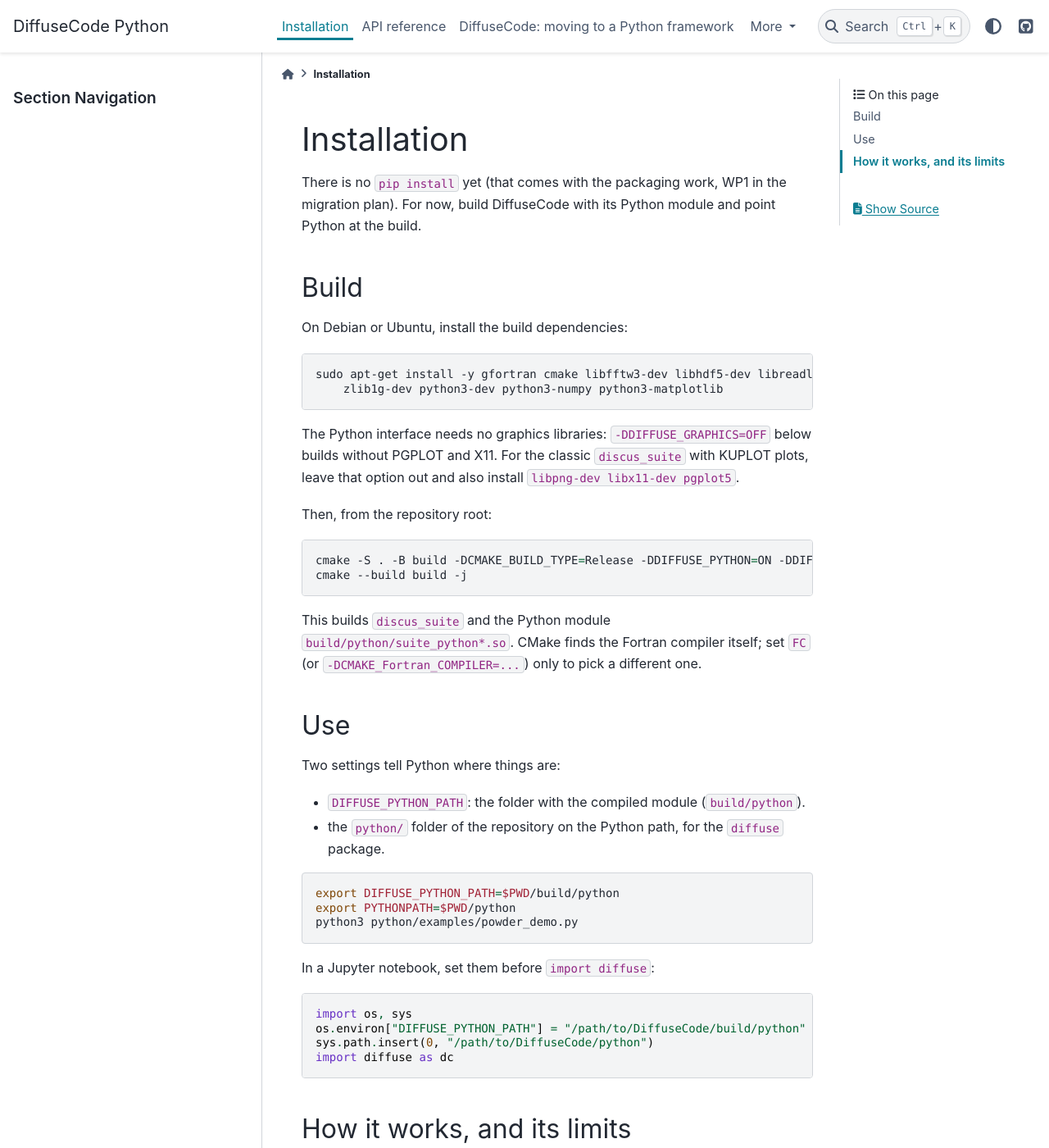
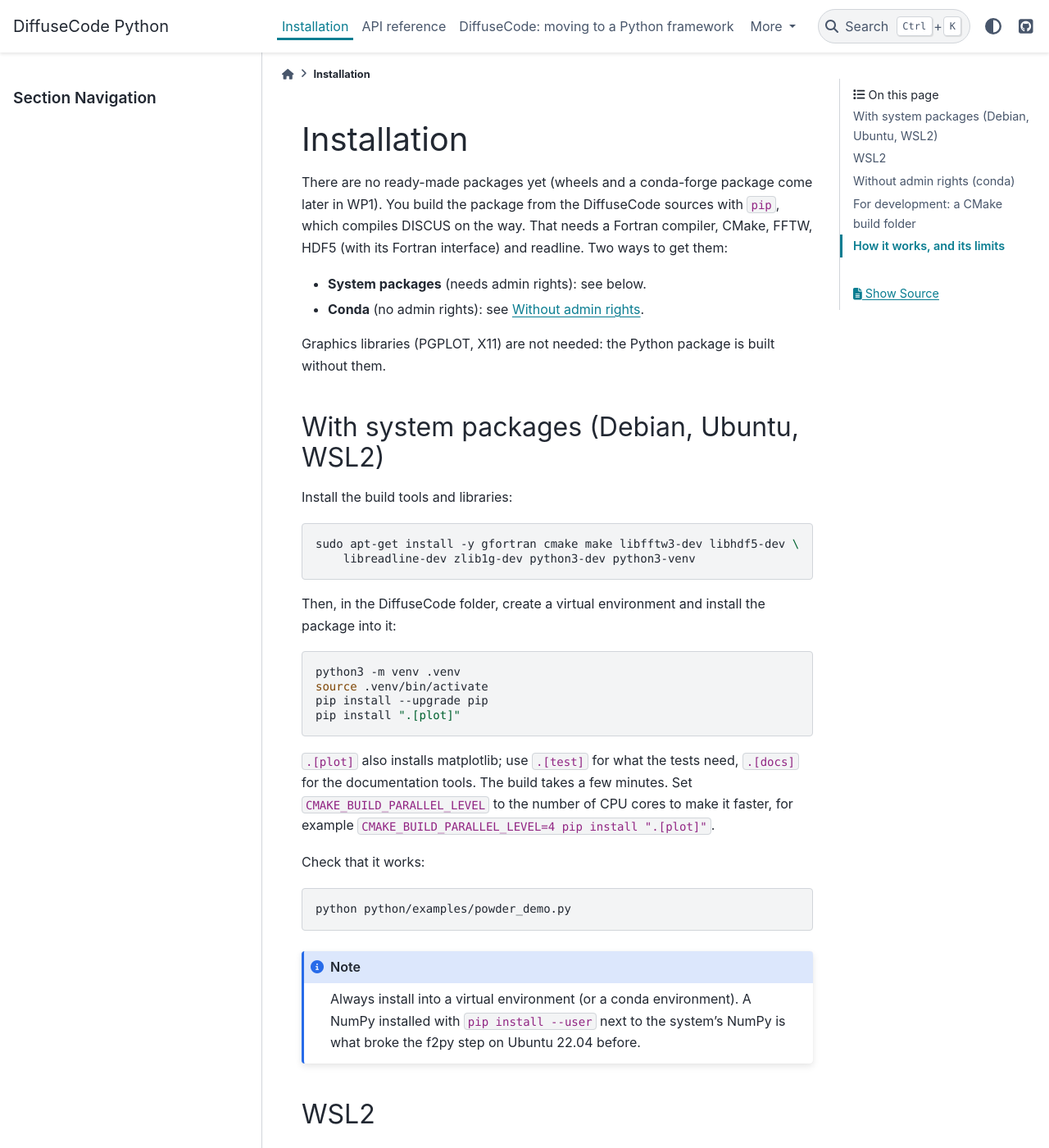
Before and after one commit to tproffen/DiffuseCode, a Sphinx documentation site: the page built from docs/install.md, in a window 1280 px wide and 1400 px high. Shown: the whole window at 82% size. Built offline with Sphinx 7.4.7 and the PyData theme 0.15.4, drawn with Linux system fonts in a browser that asks for light colours; pages that are not in the unit, such as notebooks, are missing from menus; the version number is read from the project's files by our own code; some of the changed text lies outside the part shown.

Commit message:
WP1 docs: install with pip in a virtual environment, WSL2, conda
docs/install.md now leads with "pip install ." in a virtual environment
(system packages), has a WSL2 section (work under ~/, not /mnt/c; no
display needed; Jupyter), the conda route for users without admin rights,
and the CMake build folder for development. python/README.md and CLAUDE.md
point to it; the plan's WP1 section records progress and what is still
open (wheels, Ninja, optional readline, package name).

Co-Authored-By: Claude Opus 5.5 <noreply@anthropic.com>
Claude-Session: https://claude.ai/code/session_018Yw8KkfPLawp8Po4f5Bc9v

````diff
--- a/docs/install.md
+++ b/docs/install.md
@@ -1,56 +1,104 @@
 # Installation
 
-There is no `pip install` yet (that comes with the packaging work, WP1 in
-the migration plan). For now, build DiffuseCode with its Python module and
-point Python at the build.
+There are no ready-made packages yet (wheels and a conda-forge package come
+later in WP1). You build the package from the DiffuseCode sources with
+`pip`, which compiles DISCUS on the way. That needs a Fortran compiler, CMake,
+FFTW, HDF5 (with its Fortran interface) and readline. Two ways to get them:
 
-## Build
+* **System packages** (needs admin rights): see below.
+* **Conda** (no admin rights): see [Without admin rights](#without-admin-rights-conda).
 
-On Debian or Ubuntu, install the build dependencies:
+Graphics libraries (PGPLOT, X11) are not needed: the Python package is built
+without them.
+
+## With system packages (Debian, Ubuntu, WSL2)
+
+Install the build tools and libraries:
 
 ```bash
-sudo apt-get install -y gfortran cmake libfftw3-dev libhdf5-dev libreadline-dev \
-    zlib1g-dev python3-dev python3-numpy python3-matplotlib
+sudo apt-get install -y gfortran cmake make libfftw3-dev libhdf5-dev \
+    libreadline-dev zlib1g-dev python3-dev python3-venv
 ```
 
-The Python interface needs no graphics libraries: `-DDIFFUSE_GRAPHICS=OFF`
-below builds without PGPLOT and X11. For the classic `discus_suite` with
-KUPLOT plots, leave that option out and also install `libpng-dev libx11-dev
-pgplot5`.
+Then, in the DiffuseCode folder, create a virtual environment and install the
+package into it:
 
-Then, from the repository root:
+```bash
+python3 -m venv .venv
+source .venv/bin/activate
+pip install --upgrade pip
+pip install ".[plot]"
+```
+
+`.[plot]` also installs matplotlib; use `.[test]` for what the tests need,
+`.[docs]` for the documentation tools. The build takes a few minutes. Set
+`CMAKE_BUILD_PARALLEL_LEVEL` to the number of CPU cores to make it faster,
+for example `CMAKE_BUILD_PARALLEL_LEVEL=4 pip install ".[plot]"`.
+
+Check that it works:
+
+```bash
+python python/examples/powder_demo.py
+```
+
+```{note}
+Always install into a virtual environment (or a conda environment). A NumPy
+installed with `pip install --user` next to the system's NumPy is what broke
+the f2py step on Ubuntu 22.04 before.
+```
+
+## WSL2
+
+WSL2 (Windows Subsystem for Linux) runs a real Linux, so the instructions
+above work unchanged in its Ubuntu. Ubuntu 22.04 with Python 3.10 is tested
+in CI. Three tips:
+
+* **Work in the Linux file system** (`~/...`), not under `/mnt/c/...`: files
+  on the Windows side are much slower to read and write from Linux, and the
+  build reads and writes many files.
+* **No display is needed.** The package has no graphics; matplotlib plots go
+  to files, or to a window if your WSL2 has WSLg (Windows 11).
+* **Jupyter:** run `pip install jupyterlab` in the virtual environment and
+  start `jupyter lab`; open the link it prints in your Windows browser.
+
+## Without admin rights (conda)
+
+Everything, including the compilers, can come from
+[conda-forge](https://conda-forge.org). Install
+[Miniforge](https://github.com/conda-forge/miniforge) into your home folder
+(no admin rights needed), then, in the DiffuseCode folder:
+
+```bash
+conda env create -f environment.yml
+conda activate diffuse
+pip install --no-build-isolation .
+```
+
+`--no-build-isolation` makes pip build with the compilers and libraries of
+the conda environment. This works on Linux and on HPC clusters; it is tested
+in CI.
+
+On a cluster you can also use its environment modules instead (for example
+`module load gcc cmake hdf5 fftw`), then follow the system-package route from
+`python3 -m venv` on.
+
+## For development: a CMake build folder
+
+To work on DiffuseCode itself, build with CMake directly and point Python at
+the build folder and the source:
 
 ```bash
 cmake -S . -B build -DCMAKE_BUILD_TYPE=Release -DDIFFUSE_PYTHON=ON -DDIFFUSE_GRAPHICS=OFF
 cmake --build build -j
+export DIFFUSE_PYTHON_PATH=$PWD/build/python
+export PYTHONPATH=$PWD/python
 ```
 
-This builds `discus_suite` and the Python module `build/python/suite_python*.so`.
-CMake finds the Fortran compiler itself; set `FC` (or
-`-DCMAKE_Fortran_COMPILER=...`) only to pick a different one.
-
-## Use
-
-Two settings tell Python where things are:
-
-* `DIFFUSE_PYTHON_PATH`: the folder with the compiled module (`build/python`).
-* the `python/` folder of the repository on the Python path, for the
-  `diffuse` package.
-
-```bash
-export DIFFUSE_PYTHON_PATH=$PWD/build/python
-export PYTHONPATH=$PWD/python
-python3 python/examples/powder_demo.py
-```
-
-In a Jupyter notebook, set them before `import diffuse`:
-
-```python
-import os, sys
-os.environ["DIFFUSE_PYTHON_PATH"] = "/path/to/DiffuseCode/build/python"
-sys.path.insert(0, "/path/to/DiffuseCode/python")
-import diffuse as dc
-```
+`DIFFUSE_PYTHON_PATH` takes precedence over an installed package, so the
+tests (`pytest tests/python`) and the documentation then use the build folder
+and the source in `python/`. Leave out `-DDIFFUSE_GRAPHICS=OFF`, and install
+`libpng-dev libx11-dev pgplot5`, for the classic `discus_suite` with KUPLOT
+plots.
 
 ## How it works, and its limits
 
````
Also changed, not shown: CLAUDE.md (+4 -0 lines), migration/DiffuseCode_Python_Migration_Plan.md (+2 -0 lines), python/README.md.
